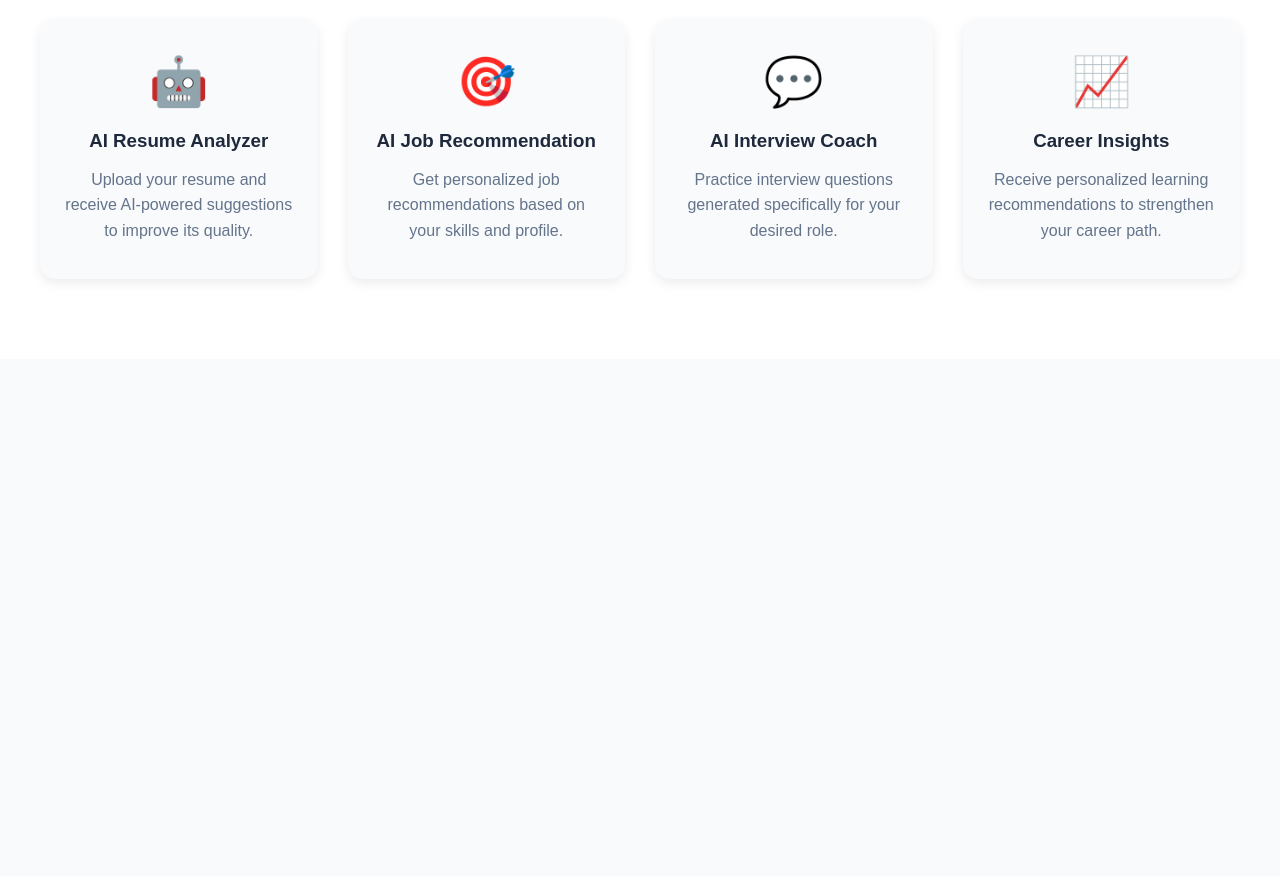
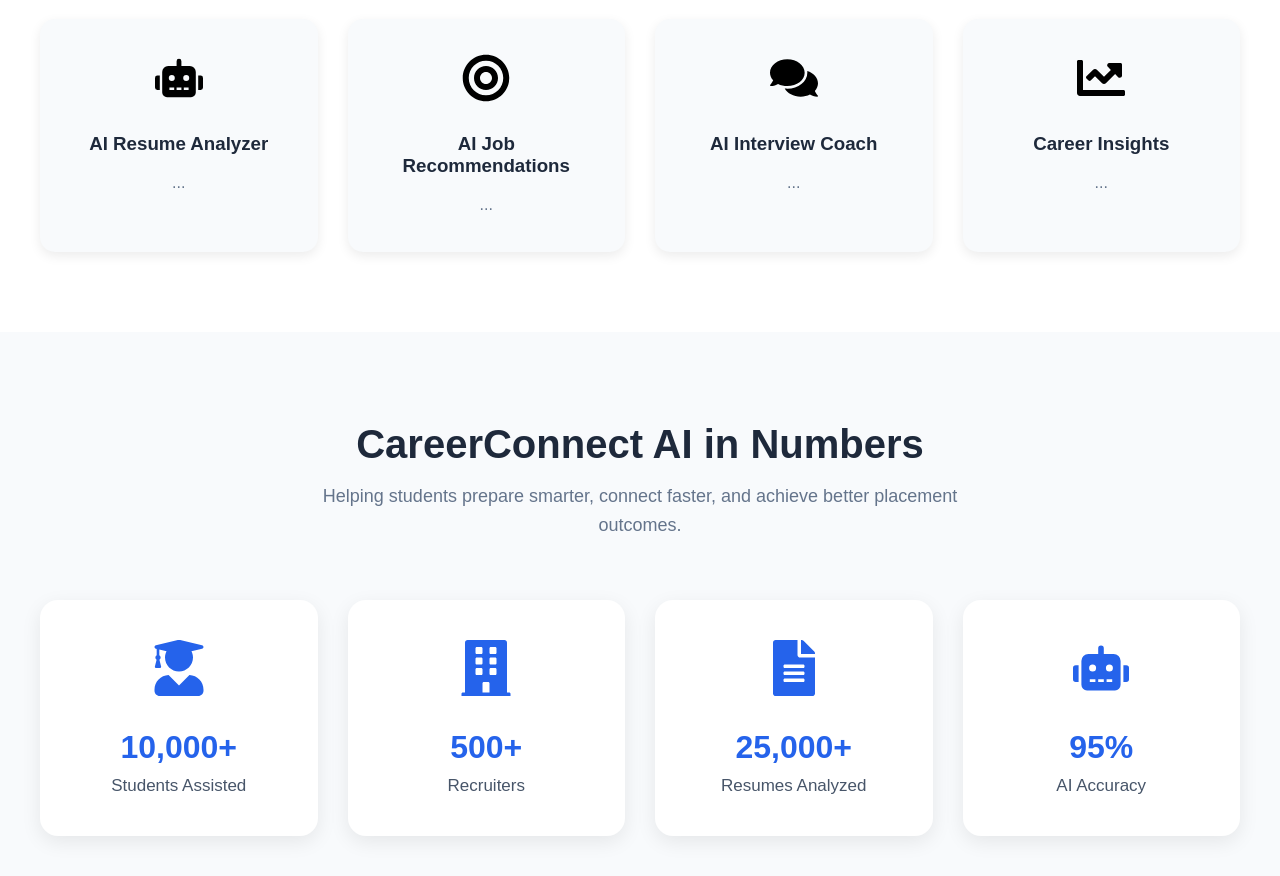
Before and after one commit to Shivarohithg/career-connect, a React app in the folder frontend/: page / in a window 1280 px wide. Shown: the part 2180-3056 px from the top of the page. Before the commit the page ends 2539 px from the top, so only its background shows below. Built offline with nearby package versions, Linux system fonts and the light colour scheme; the HTML template or start-up script is replaced by a standard one.

Commit message:
Complete statistics section with professional UI

```diff
--- a/frontend/package.json
+++ b/frontend/package.json
@@ -13,6 +13,7 @@
     "axios": "^1.18.1",
     "react": "^19.2.7",
     "react-dom": "^19.2.7",
+    "react-icons": "^5.7.0",
     "react-router-dom": "^7.18.1"
   },
   "devDependencies": {
--- a/frontend/src/components/AIFeatures/AIFeatures.jsx
+++ b/frontend/src/components/AIFeatures/AIFeatures.jsx
@@ -1,30 +1,32 @@
 import styles from "./AIFeatures.module.css";
+import {
+  FaRobot,
+  FaBullseye,
+  FaComments,
+  FaChartLine,
+} from "react-icons/fa";
 
 function AIFeatures() {
 const aiFeatures = [
   {
-      icon: "🤖",
+    icon: <FaRobot />,
     title: "AI Resume Analyzer",
-      description:
-        "Upload your resume and receive AI-powered suggestions to improve its quality.",
+    description: "...",
   },
   {
-      icon: "🎯",
-      title: "AI Job Recommendation",
-      description:
-        "Get personalized job recommendations based on your skills and profile.",
+    icon: <FaBullseye />,
+    title: "AI Job Recommendations",
+    description: "...",
   },
   {
-      icon: "💬",
+    icon: <FaComments />,
     title: "AI Interview Coach",
-      description:
-        "Practice interview questions generated specifically for your desired role.",
+    description: "...",
   },
   {
-      icon: "📈",
+    icon: <FaChartLine />,
     title: "Career Insights",
-      description:
-        "Receive personalized learning recommendations to strengthen your career path.",
+    description: "...",
   },
 ];
 
--- /dev/null
+++ b/frontend/src/components/Statistics/Statistics.jsx
@@ -0,0 +1,72 @@
+import {
+  FaUserGraduate,
+  FaBuilding,
+  FaFileAlt,
+  FaRobot,
+} from "react-icons/fa";
+
+import styles from "./Statistics.module.css";
+
+
+function Statistics() {
+
+const stats = [
+  {
+    icon: <FaUserGraduate />,
+    number: "10,000+",
+    label: "Students Assisted",
+  },
+  {
+    icon: <FaBuilding />,
+    number: "500+",
+    label: "Recruiters",
+  },
+  {
+    icon: <FaFileAlt />,
+    number: "25,000+",
+    label: "Resumes Analyzed",
+  },
+  {
+    icon: <FaRobot />,
+    number: "95%",
+    label: "AI Accuracy",
+  },
+];
+
+  return (
+    <section className={styles.statistics}>
+      <div className={styles.container}>
+
+        <h2>CareerConnect AI in Numbers</h2>
+
+        <p className={styles.subtitle}>
+          Helping students prepare smarter, connect faster,
+          and achieve better placement outcomes.
+        </p>
+
+        <div className={styles.grid}>
+
+          {stats.map((stat, index) => (
+
+            <div key={index} className={styles.card}>
+
+              <div className={styles.icon}>
+                {stat.icon}
+              </div>
+
+              <h3>{stat.number}</h3>
+
+              <p>{stat.label}</p>
+
+            </div>
+
+          ))}
+
+        </div>
+
+      </div>
+    </section>
+  );
+}
+
+export default Statistics;
--- /dev/null
+++ b/frontend/src/components/Statistics/Statistics.module.css
@@ -0,0 +1,62 @@
+.statistics{
+    padding:90px 20px;
+    background:#f8fafc;
+}
+
+.container{
+    max-width:1200px;
+    margin:auto;
+    text-align:center;
+}
+
+.container h2{
+    font-size:2.5rem;
+    color:#1e293b;
+    margin-bottom:15px;
+}
+
+.subtitle{
+    color:#64748b;
+    font-size:18px;
+    margin-bottom:60px;
+    max-width:700px;
+    margin-left:auto;
+    margin-right:auto;
+    line-height:1.6;
+}
+
+.grid{
+    display:grid;
+    grid-template-columns:repeat(auto-fit,minmax(220px,1fr));
+    gap:30px;
+}
+
+.card{
+    background:white;
+    border-radius:18px;
+    padding:40px 20px;
+    box-shadow:0 6px 20px rgba(0,0,0,.08);
+    transition:.3s;
+}
+
+.card:hover{
+    transform:translateY(-10px) scale(1.03);
+    box-shadow:0 15px 30px rgba(37,99,235,.18);
+}
+
+.icon{
+    font-size:3.5rem;
+    color:#2563eb;
+    margin-bottom:20px;
+}
+
+.card h3{
+    font-size:2rem;
+    color:#2563eb;
+    margin-bottom:10px;
+}
+
+.card p{
+    color:#475569;
+    font-size:17px;
+}
--- a/frontend/src/pages/Home/Home.jsx
+++ b/frontend/src/pages/Home/Home.jsx
@@ -2,6 +2,7 @@ import Hero from "../../components/Hero/Hero";
 import Features from "../../components/Features/Features";
 import Companies from "../../components/Companies/Companies";
 import AIFeatures from "../../components/AIFeatures/AIFeatures";
+import Statistics from "../../components/Statistics/Statistics";
 
 function Home() {
   return (
@@ -10,6 +11,7 @@ function Home() {
       <Features />
       <Companies />
       <AIFeatures />
+      <Statistics />
     </>
   );
 }
```
Also changed, not shown: 1 other file (tests, documents, lock files or other folders). Lines whose indentation alone changed are shown as unchanged.
